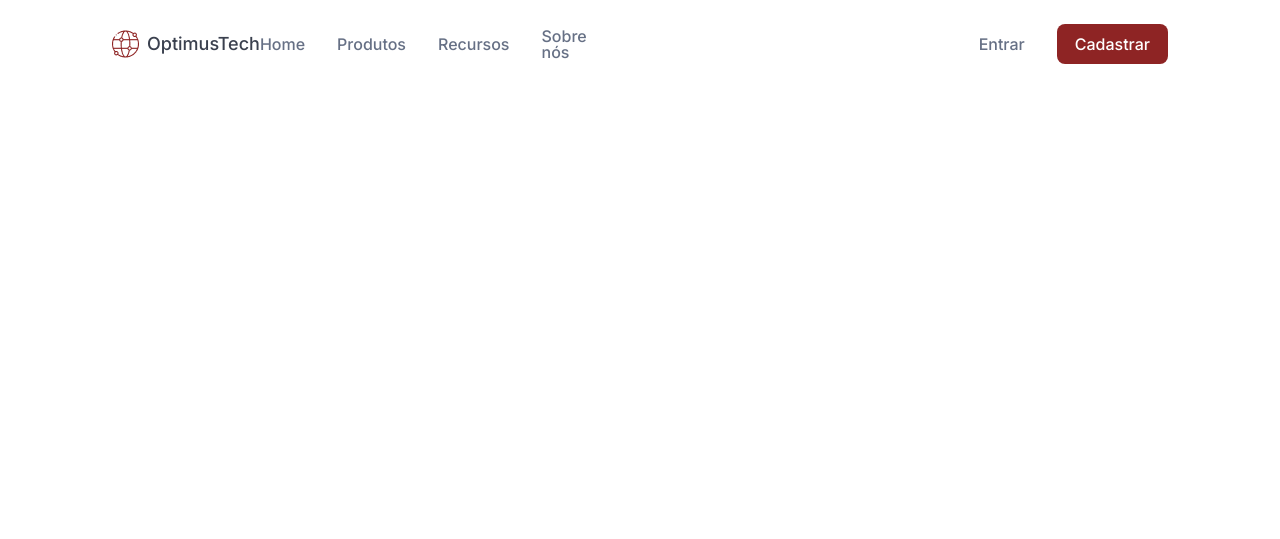
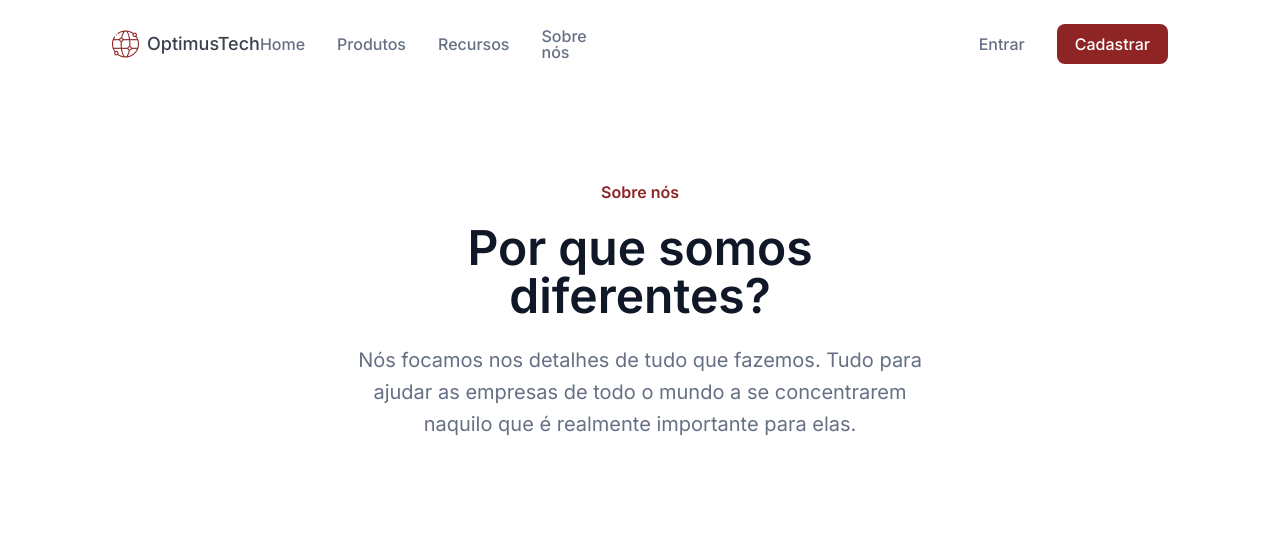
Before and after one commit to Hekth/optimus-tech, a plain HTML site: page index.html in a window 1280 px wide. Drawn offline with Linux system fonts and the light colour scheme.

Commit message:
adicionando banner do header

```diff
--- /dev/null
+++ b/estilos/banner.css
@@ -0,0 +1,26 @@
+.banner {
+    text-align: center;
+    padding: 6rem 0;
+    width: 45%;
+    margin: auto;
+}
+
+.banner__sobre-nos {
+    color: var(--vermelho-escuro);
+    font-weight: 600;
+    font-size: 1rem;
+}
+
+.banner__titulo {
+    color: var(--preto);
+    font-size: 3rem;
+    font-weight: 600;
+    margin: 1.5rem 0;
+}
+
+.banner__paragrafo {
+    color: var(--cinza);
+    font-size: 1.25rem;
+    font-weight: 400;
+    line-height: 2rem;
+}
--- a/index.html
+++ b/index.html
@@ -23,5 +23,12 @@
             <a class="botao__cadastrar" href="#">Cadastrar</a>
         </div>
     </header>
+    <section class="banner">
+        <p class="banner__sobre-nos">Sobre nós</p>
+        <h2 class="banner__titulo">Por que somos diferentes?</h2>
+        <p class="banner__paragrafo">
+            Nós focamos nos detalhes de tudo que fazemos. Tudo para ajudar as empresas de todo o mundo a se concentrarem naquilo que é realmente importante para elas.
+        </p>
+    </section>
 </body>
 </html>
--- a/style.css
+++ b/style.css
@@ -1,5 +1,7 @@
 @import url(estilos/reset.css);
 @import url(estilos/header.css);
+@import url(estilos/banner.css);
+
 @import url('https://fonts.googleapis.com/css2?family=Inter:wght@400;500;600&display=swap');
 
 :root {
@@ -7,9 +9,11 @@
     --vermelho-escuro: #8E2424;
     --cinza: #667085;
     --cinza-escuro: #3A404E;
+    --preto: #101828;
 }
 
 body {
     background-color: var(--branco);
     font-family: 'Inter', sans-serif;
+    width: 100vw;
 }
```
